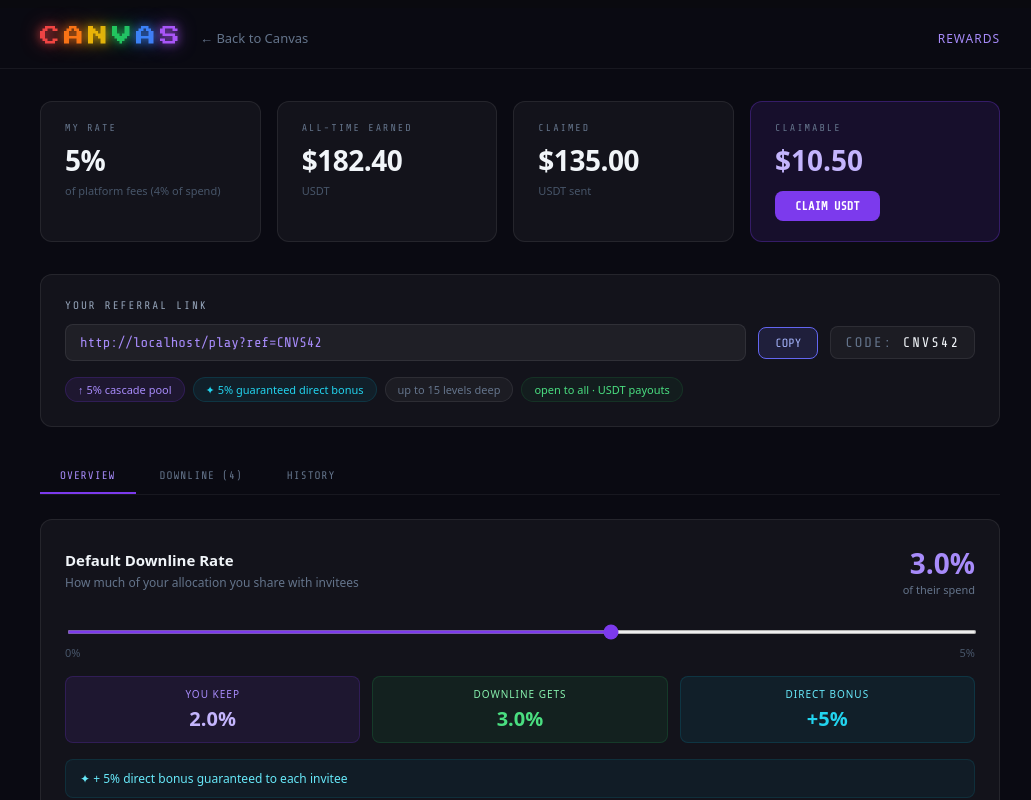
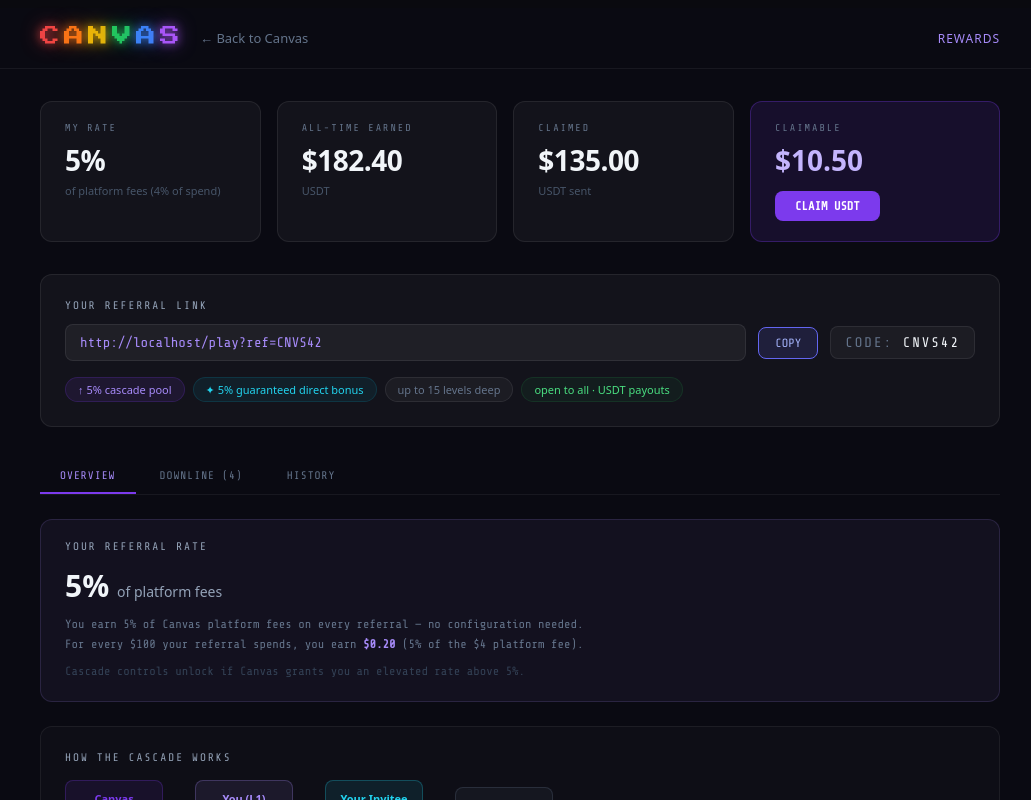
Before and after one commit to alnany/canvas, a Next.js app: page /rewards in a window 1280 px wide. Shown: the top 800 px of the page, without its empty margins (120-1151 px from the left). Built offline with nearby package versions, Linux system fonts and the light colour scheme.

Commit message:
feat: gate cascade settings to affiliates with maxRate > 5% (standard = flat 5%, no controls)

```diff
--- a/app/rewards/page.tsx
+++ b/app/rewards/page.tsx
@@ -6,6 +6,7 @@
   AFFILIATE_POOL, DIRECT_BONUS, MAX_DEPTH,
   validateDownlineRate, getRateSummary, generateReferralCode,
   type Affiliate, type DownlineMember, type EarningRecord,
+  hasCascadeAccess,
 } from '@/lib/affiliate';
 
 // ─── Mock data for UI preview (dev: replace with API calls) ──────────────────
@@ -396,6 +397,9 @@
         {/* Overview tab */}
         {activeTab === 'overview' && (
           <div>
+            {/* ── Rate / Cascade section ── gated by maxRate > 5% ─────────── */}
+            {hasCascadeAccess(affiliate) ? (
+              /* Elevated affiliate: show cascade rate slider */
               <RateSlider
                 myMaxRate={affiliate.maxRate}
                 value={downlineRate}
@@ -403,6 +407,23 @@
                 onSave={handleSaveRate}
                 saving={savingRate}
               />
+            ) : (
+              /* Standard affiliate: flat 5%, no cascade controls */
+              <div style={{ background: 'rgba(167,139,250,0.06)', border: '1px solid rgba(167,139,250,0.15)', borderRadius: 12, padding: '20px 24px', marginBottom: 24 }}>
+                <div style={{ color: '#94a3b8', fontSize: 11, fontFamily: "'Share Tech Mono', monospace", letterSpacing: 2, marginBottom: 12, textTransform: 'uppercase' }}>Your Referral Rate</div>
+                <div style={{ color: '#f1f5f9', fontSize: 30, fontWeight: 700, marginBottom: 8 }}>
+                  5%{' '}
+                  <span style={{ fontSize: 14, color: '#94a3b8', fontWeight: 400 }}>of platform fees</span>
+                </div>
+                <div style={{ color: '#64748b', fontSize: 12, fontFamily: "'Share Tech Mono', monospace", lineHeight: 1.7 }}>
+                  You earn 5% of Canvas platform fees on every referral — no configuration needed.<br />
+                  For every $100 your referral spends, you earn <strong style={{ color: '#a78bfa' }}>$0.20</strong> (5% of the $4 platform fee).<br />
+                  <span style={{ color: '#334155', marginTop: 6, display: 'block' }}>
+                    Cascade controls unlock if Canvas grants you an elevated rate above 5%.
+                  </span>
+                </div>
+              </div>
+            )}
 
                         {/* How it works */}
             <div style={{ marginTop: 24, background: 'rgba(255,255,255,0.02)', border: '1px solid rgba(255,255,255,0.06)', borderRadius: 12, padding: 24 }}>
```
Lines whose indentation alone changed are shown as unchanged.
